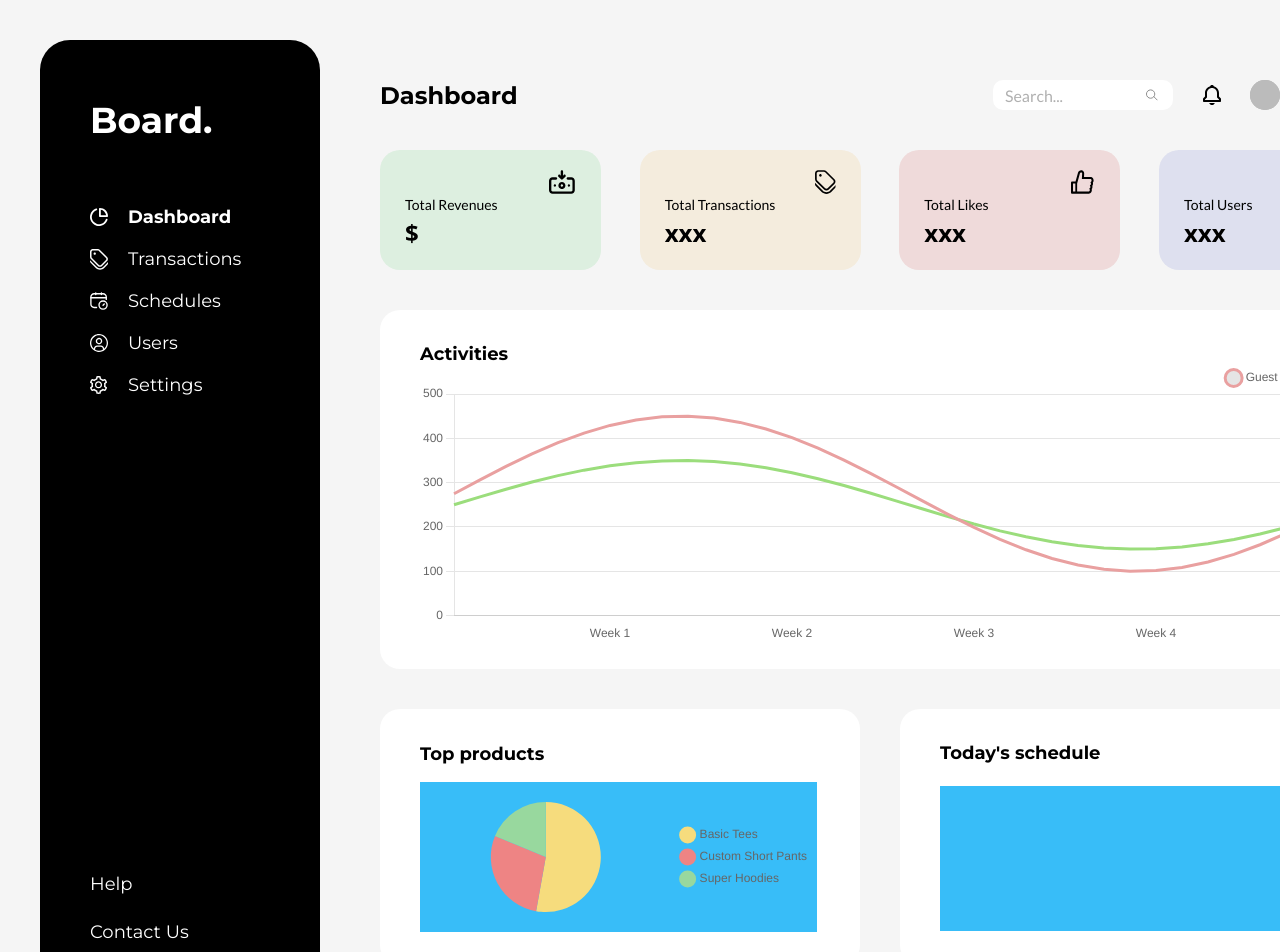
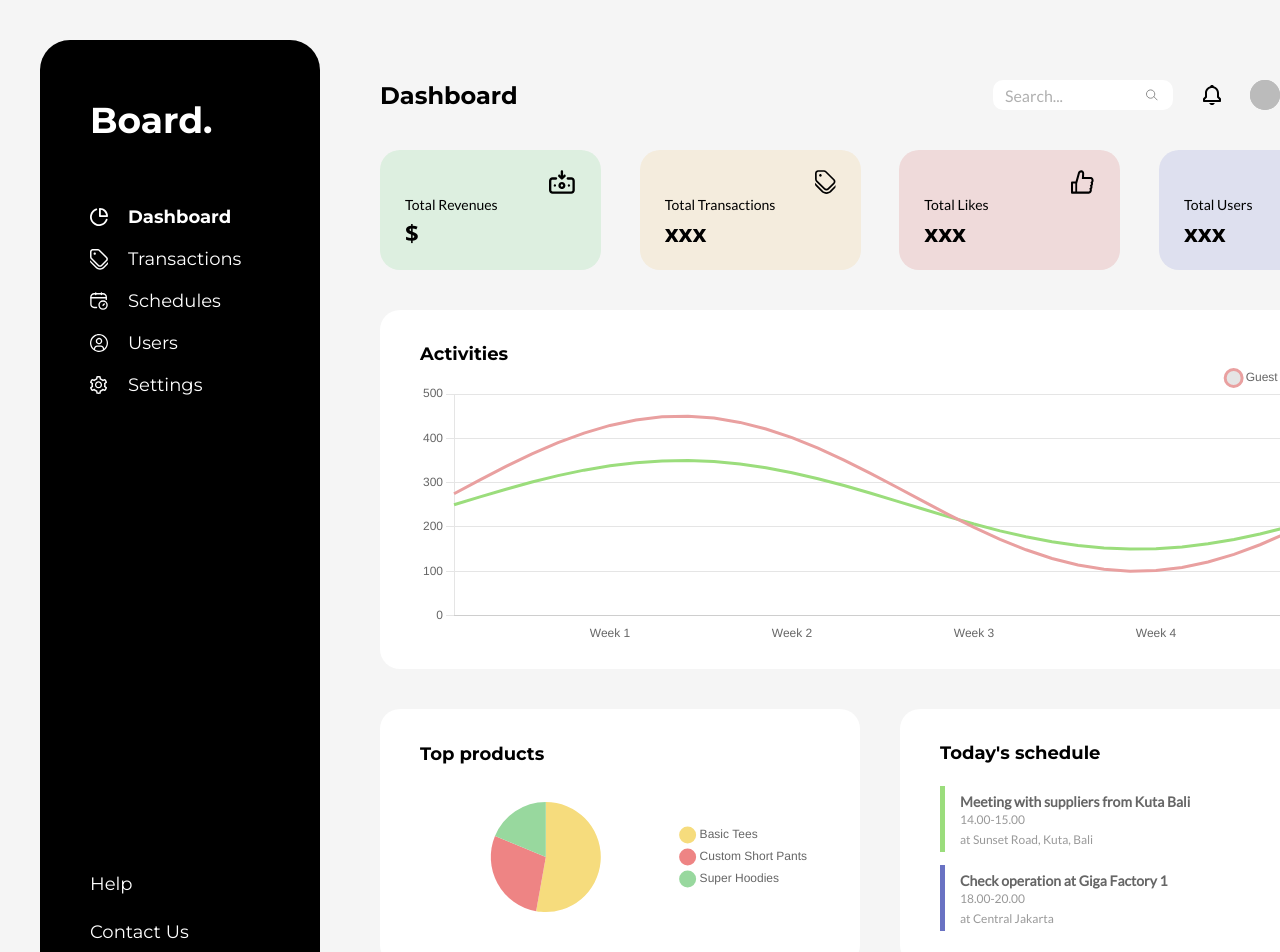
Before and after one commit to thecipherninja/nextjs-dashboard, a Next.js app in the folder myapp/: page /home in a window 1280 px wide. Shown: the top 952 px of the page. Built offline with nearby package versions, Linux system fonts and the light colour scheme; no server answers; sample sign-in values are in the browser's storage.

Commit message:
added calendar design

```diff
--- a/myapp/pages/home.jsx
+++ b/myapp/pages/home.jsx
@@ -259,7 +259,7 @@ const Dashboard = () => {
                     Top products
                   </p>
                 </div>
-                <div id="pie-chart" class="w-full h-[150px] bg-sky-400">
+                <div id="pie-chart" class="w-full h-[150px]">
                   <PieChart />
                 </div>
               </div>
@@ -269,8 +269,45 @@ const Dashboard = () => {
                     Today's schedule
                   </p>
                 </div>
-                <div id="calendar" class="w-full h-[145px] bg-sky-400">
-
+                <div id="calendar" class="w-full h-[145px] grid grid-rows-2 gap-y-[13px]">
+                  <div class="border-l-[5px] pl-[15px] py-[5.5px] w-full h-[66px] border-lightgreen">
+                    <div class="h-[55px] grid grid-rows-3 gap-y-[5px]">
+                      <div class="h-[17px]">
+                        <p class="font-lato text-sm font-bold text-darkgrey">
+                        Meeting with suppliers from Kuta Bali
+                        </p>
+                      </div>
+                      <div class="h-[14px]">
+                        <p class="font-lato text-xs font-normal text-grey2">
+                        14.00-15.00
+                        </p>
+                      </div>
+                      <div class="h-[14px]">
+                        <p class="font-lato text-xs font-normal text-grey2">
+                        at Sunset Road, Kuta, Bali
+                        </p>
+                      </div>
+                    </div>
+                  </div>
+                  <div class="border-l-[5px] pl-[15px] py-[5.5px] w-full h-[66px] border-blue">
+                  <div class="h-[55px] grid grid-rows-3 gap-y-[5px]">
+                      <div class="h-[17px]">
+                        <p class="font-lato text-sm font-bold text-darkgrey">
+                        Check operation at Giga Factory 1
+                        </p>
+                      </div>
+                      <div class="h-[14px]">
+                        <p class="font-lato text-xs font-normal text-grey2">
+                        18.00-20.00
+                        </p>
+                      </div>
+                      <div class="h-[14px]">
+                        <p class="font-lato text-xs font-normal text-grey2">
+                        at Central Jakarta
+                        </p>
+                      </div>
+                    </div>
+                  </div>
                 </div>
               </div>
             </div>
--- a/myapp/styles/globals.css
+++ b/myapp/styles/globals.css
@@ -1,7 +1,9 @@
 @tailwind base;
 @tailwind components;
 @tailwind utilities;
-@import url('https://fonts.googleapis.com/css2?family=Lato&family=Montserrat:wght@400;700&family=Open+Sans:wght@400;700&display=swap');
+
+@import url('https://fonts.googleapis.com/css2?family=Lato:wght@400;700&family=Montserrat:wght@400;700&family=Open+Sans:wght@400;700&display=swap');
+
 
 * {
   box-sizing: border-box;
--- a/myapp/tailwind.config.js
+++ b/myapp/tailwind.config.js
@@ -15,10 +15,14 @@ module.exports = {
         secondary: "var(--secondary-text, #858585);",
         link: "var(--link, #346BD4);",
         grey: "var(--light-grey, #B0B0B0);",
+        grey2: "var(--grey2, #999);",
+        darkgrey: "var(--darkgrey, #666);",
         green: "var(--green, #DDEFE0);",
         yellow: "var(--yellow, #F4ECDD);",
         pink: "var(--pink, #EFDADA);",
         purple: "var(--purple, #DEE0EF);",
+        lightgreen: "var(--lightgreen, #9BDD7C);",
+        blue: "var(--blue, #6972C3);",
 
       },
       fontFamily: {
```
